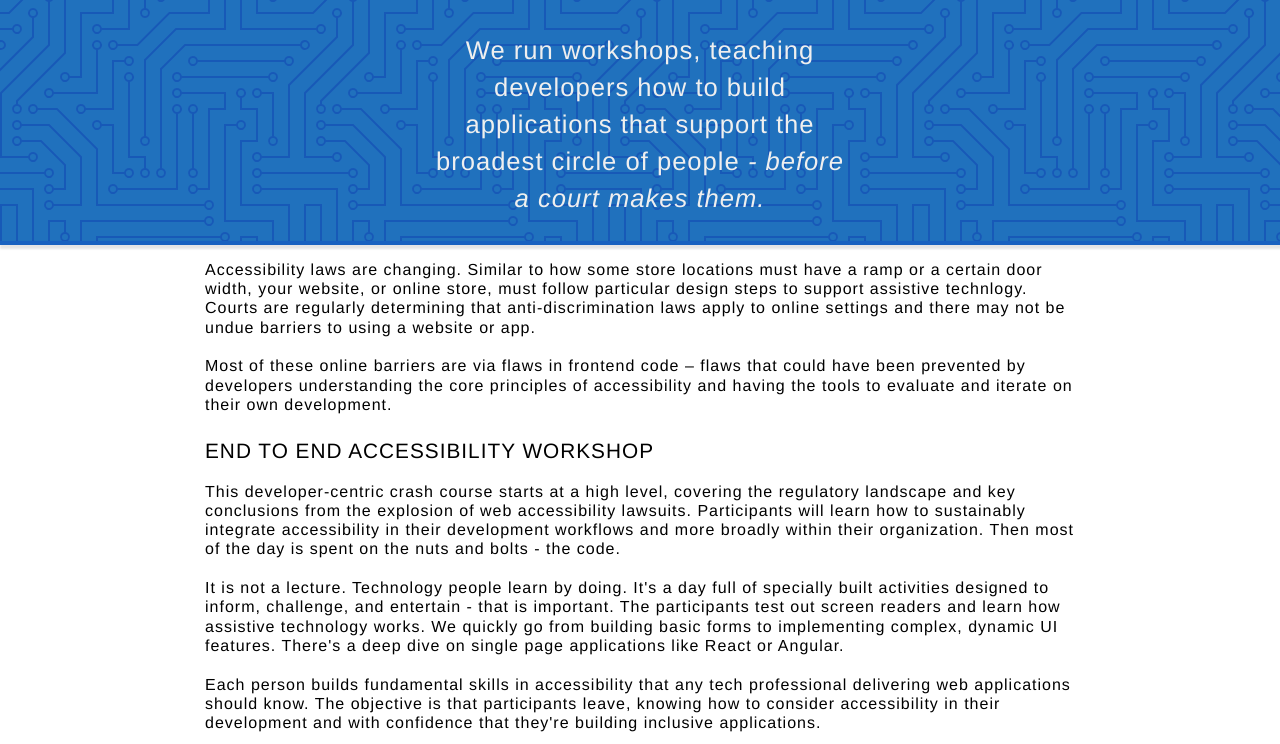
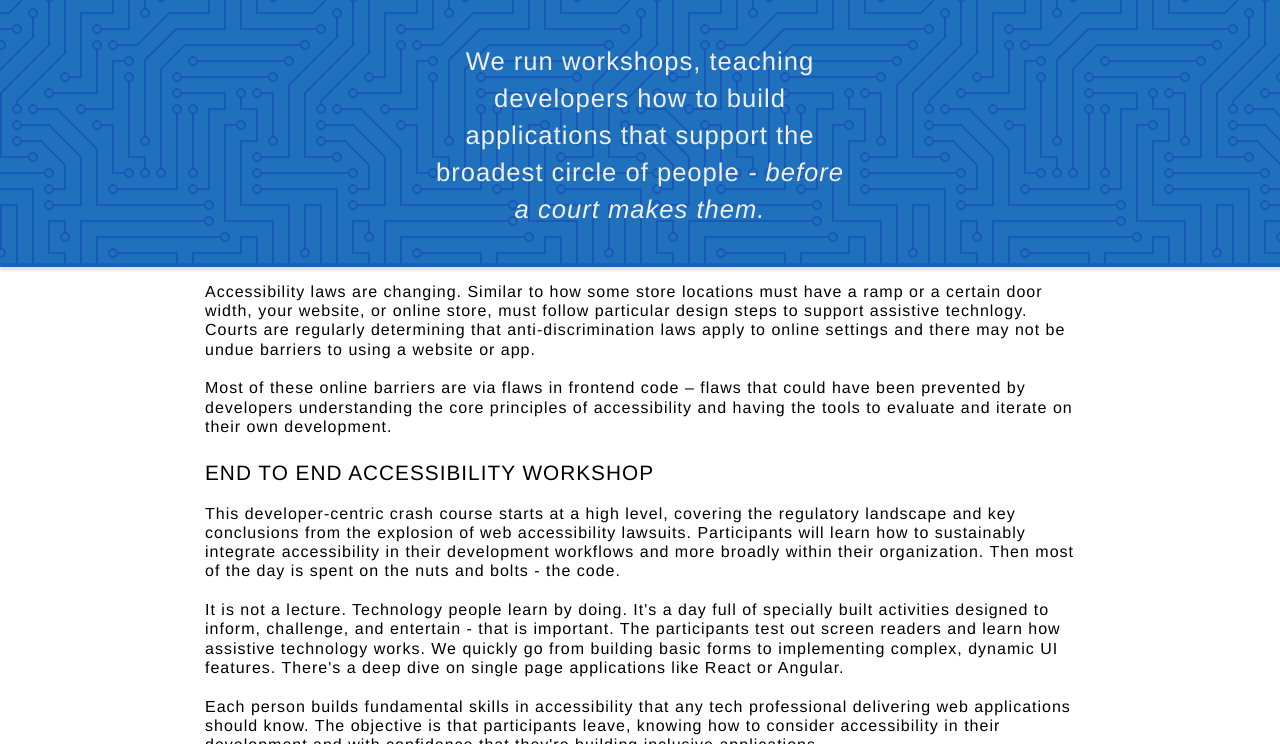
Before and after one commit to beaccessible/workshop, a plain HTML site: page index.html in a window 1280 px wide. Shown: the part 52-796 px from the top of the page. Drawn offline with nearby package versions, Linux system fonts and the light colour scheme.

Commit message:
added css

```diff
--- a/assets/style.css
+++ b/assets/style.css
@@ -232,7 +232,7 @@ main {
 
   #hero-teaser {
       max-width: 500px;
-      min-height: 14rem;
+      min-height: 16rem;
       margin: 0 auto;
       display: flex;
       justify-content: center;
```
